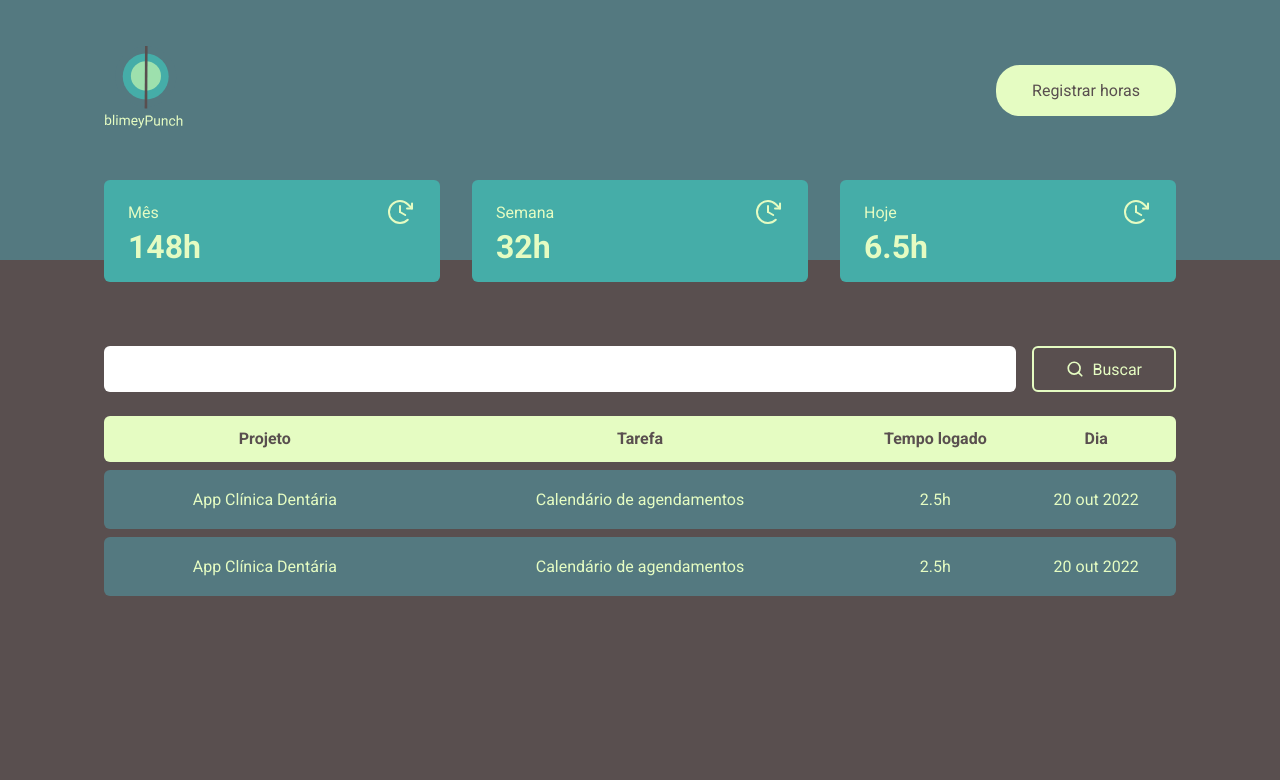
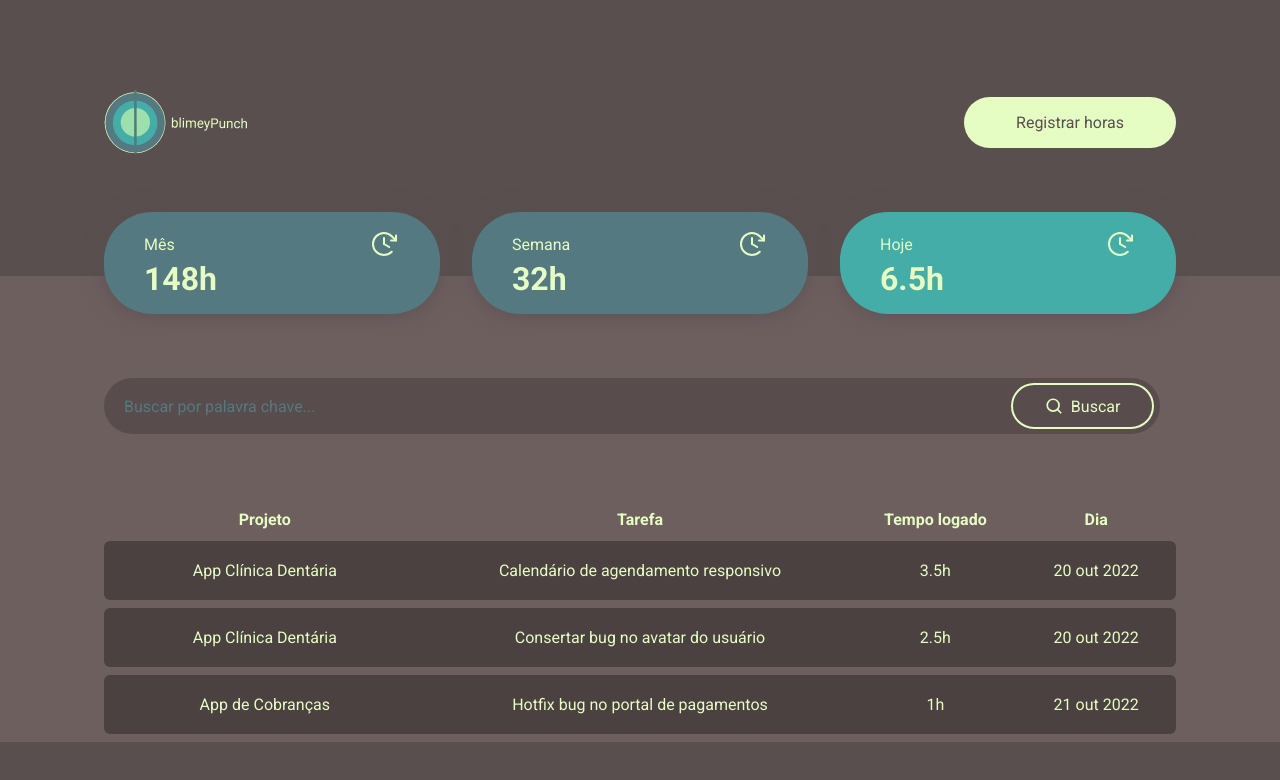
Before and after one commit to guirecordon/java-challenge-react, a React (Vite) app: page /logs in a window 1280 px wide. Shown: the top 780 px of the page. Built offline with nearby package versions, Linux system fonts and the light colour scheme.

Commit message:
Tweak colors on logs page

```diff
--- a/src/components/Header/index.tsx
+++ b/src/components/Header/index.tsx
@@ -1,13 +1,13 @@
 import { HeaderContainer, HeaderContent } from "./styles";
 import * as Dialog from '@radix-ui/react-dialog';
-import logoImg from '../../assets/logo.svg';
+import logoHorizonImg from '../../assets/logo-horizon.svg';
 import { RegisterHoursModal } from "../RegisterHoursModal";
 
 export function Header() {
   return (
     <HeaderContainer>
       <HeaderContent>
-        <img src={logoImg} alt="" />
+        <img src={logoHorizonImg} alt="" />
 
         <Dialog.Root>
           <Dialog.Trigger asChild>
--- a/src/components/Header/styles.ts
+++ b/src/components/Header/styles.ts
@@ -2,8 +2,8 @@ import styled from "styled-components";
 
 
 export const HeaderContainer = styled.header`
-  background: ${ props => props.theme.darkblue };
-  padding: 2.5rem 0 7.5rem;
+  background: ${ props => props.theme.gray };
+  padding: 2.5rem 0 4.5rem;
 `
 
 export const HeaderContent = styled.div`
@@ -17,8 +17,8 @@ export const HeaderContent = styled.div`
   align-items: center;
 
   img {
-    height: 6.25rem;
-    width: 6.25rem;
+    height: 10.25rem;
+    width: 10.25rem;
   }
 
   button {
@@ -27,12 +27,13 @@ export const HeaderContent = styled.div`
     padding: 1rem;
     outline: 0;
     border: 0;
-    border-radius: 24px;
-    width: 11.25rem;
+    border-radius: 48px;
+    width: 13.25rem;
     cursor: pointer;
 
     &:hover {
       background: ${ props => props.theme.darkblue };
+      color: ${ props => props.theme.gray };
       transition: background-color 0.2s;
     }
   }
--- a/src/components/Summary/styles.ts
+++ b/src/components/Summary/styles.ts
@@ -10,13 +10,18 @@ export const SummaryContainer = styled.section`
   grid-template-columns: repeat(3, 1fr);
   gap: 2rem;
 
-  margin-top: -5rem;
+  margin-top: -4rem;
 `
 
 export const SummaryCard = styled.div`
-  background: ${ props => props.theme.blue };
-  border-radius: 6px;
-  padding: 1rem 1.5rem;
+  background: ${ props => props.theme.darkblue };
+  box-shadow: 0 0 20px ${ props => props.theme.gray };
+  border-radius: 48px;
+  padding: 1rem 2.5rem;
+
+  &:last-child {
+    background: ${ props => props.theme.blue }
+  }
 `
 
 export const CardHeader = styled.header`
--- a/src/pages/Logs/components/searchForm/index.tsx
+++ b/src/pages/Logs/components/searchForm/index.tsx
@@ -4,7 +4,7 @@ import { MagnifyingGlass } from 'phosphor-react';
 export function SearchForm() {
   return (
     <SearchFormContainer>
-      <SearchInput />
+      <SearchInput placeholder="Buscar por palavra chave..." />
 
       <SearchButton>
         <MagnifyingGlass size={18} weight="bold" />
--- a/src/pages/Logs/components/searchForm/styles.ts
+++ b/src/pages/Logs/components/searchForm/styles.ts
@@ -3,23 +3,37 @@ import styled from "styled-components";
 export const SearchFormContainer = styled.div`
   display: flex;
 
+  position: relative;
+
   width: 100%;
   max-width: 1120px;
   margin: 0 auto;
-  padding: 4rem 1.5rem 0.5rem;
+  padding: 4rem 1.5rem 3.5rem;
 `
 
 export const SearchInput = styled.input`
   flex: 1;
 
-  padding-left: 0.5rem;
-  border-radius: 6px;
+  height: 3.5rem;
+  background: rgba(0, 0, 0, 0.20);
+  color: ${ props => props.theme.light100 };
+  padding-left: 1.25rem;
+  padding-right: 10rem;
+  border-radius: 48px;
   box-shadow: 0;
   border: 0;
   margin-right: 1rem;
+
+  &::placeholder {
+    color: ${ props => props.theme.darkblue };
+  }
 `
 
 export const SearchButton = styled.button`
+  position: absolute;
+  top: 4.325rem;
+  right: 2.85rem;
+
   display: flex;
   justify-content: center;
   align-items: center;
@@ -28,7 +42,13 @@ export const SearchButton = styled.button`
   background: transparent;
   color: ${ props => props.theme.light100 };
   border: 2px solid ${ props => props.theme.light100 };
-  border-radius: 6px;
+  border-radius: 48px;
   padding: 0.725rem 2rem;
   cursor: pointer;
+
+  &:hover {
+    border: 2px solid ${ props => props.theme.darkblue };
+    background: ${ props => props.theme.darkblue };
+    color: ${ props => props.theme.gray };
+  }
 `
--- a/src/pages/Logs/index.tsx
+++ b/src/pages/Logs/index.tsx
@@ -1,15 +1,15 @@
 import { Header } from "../../components/Header";
 import { Summary } from "../../components/Summary";
 import { SearchForm } from "./components/searchForm";
-import { LogsContainer, LogsTable } from "./styles";
+import { ColorWrapper, LogsContainer, LogsTable } from "./styles";
 
 export function Logs() {
   return (
-    <>
+    <ColorWrapper>
       <Header />
       <Summary />
+
       <SearchForm />
-
       <LogsContainer>
         <LogsTable>
             <thead>
@@ -23,19 +23,25 @@ export function Logs() {
             <tbody>
               <tr>
                 <td width="30%">App Clínica Dentária</td>
-              <td width="40%">Calendário de agendamentos</td>
+                <td width="40%">Calendário de agendamento responsivo</td>
+                <td>3.5h</td>
+                <td>20 out 2022</td>
+              </tr>
+              <tr>
+                <td width="25%">App Clínica Dentária</td>
+                <td width="35%">Consertar bug no avatar do usuário</td>
                 <td>2.5h</td>
                 <td>20 out 2022</td>
               </tr>
               <tr>
-              <td width="25%">App Clínica Dentária</td>
-              <td width="35%">Calendário de agendamentos</td>
-              <td>2.5h</td>
-              <td>20 out 2022</td>
+                <td width="25%">App de Cobranças</td>
+                <td width="35%">Hotfix bug no portal de pagamentos</td>
+                <td>1h</td>
+                <td>21 out 2022</td>
               </tr>
             </tbody>
         </LogsTable>
       </LogsContainer>
-    </>
+    </ColorWrapper>
   )
 }
--- a/src/pages/Logs/styles.ts
+++ b/src/pages/Logs/styles.ts
@@ -1,4 +1,8 @@
 import styled from "styled-components";
+
+export const ColorWrapper = styled.div`
+  background: #6e5f5f;
+`
 
 export const LogsContainer = styled.main`
   width: 100%;
@@ -15,26 +19,16 @@ export const LogsTable = styled.table`
 
   th {
     text-align: center;
-    padding: 0.825rem 0.5rem;
-    background: ${props => props.theme.light100};
+    padding: 0.25rem 0.5rem;
+    background: rgba(0, 0, 0, 0.00);
     color: ${ props => props.theme.gray };
-
-    &:first-child {
-      border-top-left-radius: 6px;
-      border-bottom-left-radius: 6px;
-    }
-
-    &:last-child {
-      border-top-right-radius: 6px;
-      border-bottom-right-radius: 6px;
-    }
-
+    color: ${ props => props.theme.light100 };
   }
 
   td {
     text-align: center;
     padding: 1.25rem 1rem;
-    background: ${props => props.theme.darkblue};
+    background: rgba(0, 0, 0, 0.32);
 
     &:first-child {
       border-top-left-radius: 6px;
```
Also changed, not shown: src/assets/logo-horizon.svg (added). Lines whose indentation alone changed are shown as unchanged.
